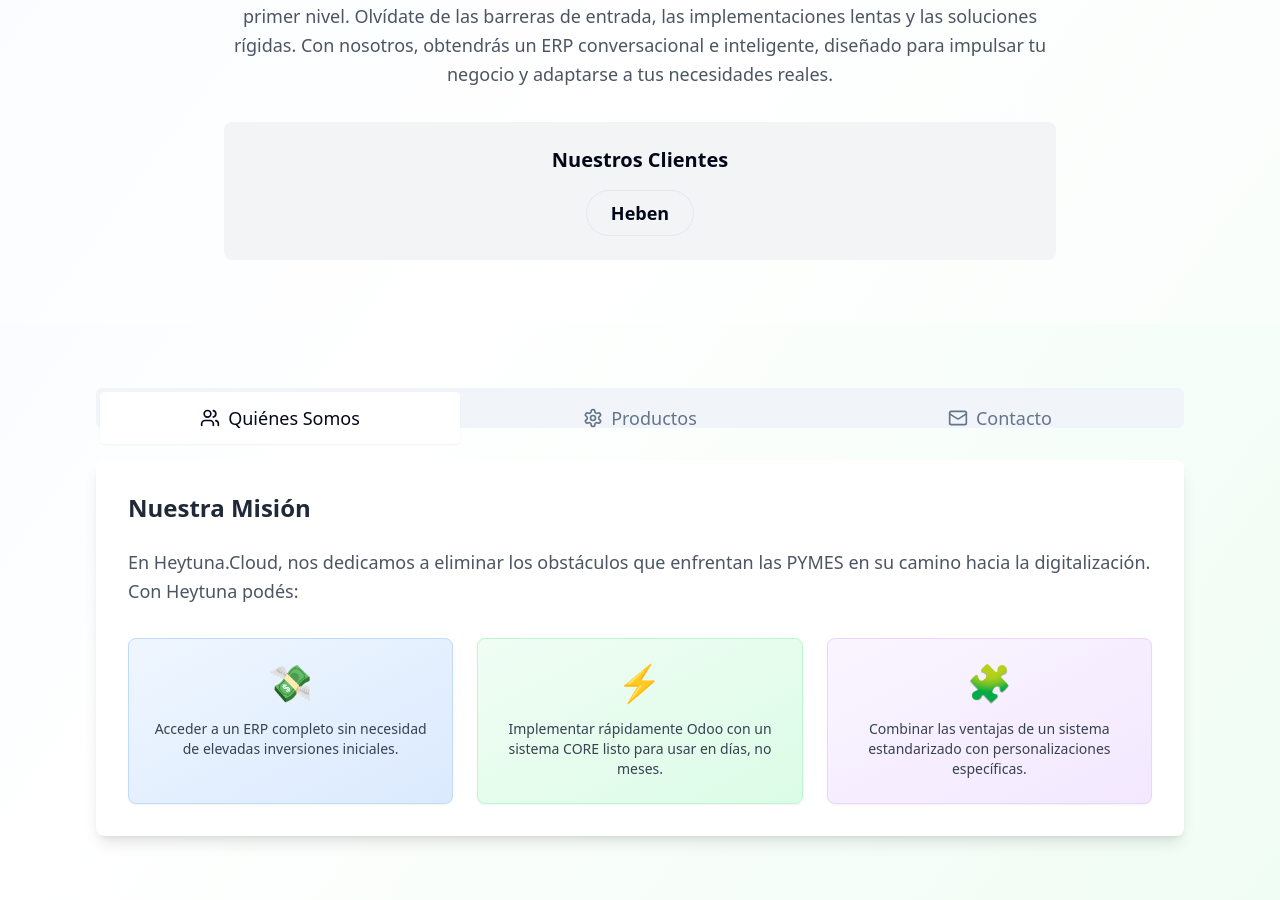
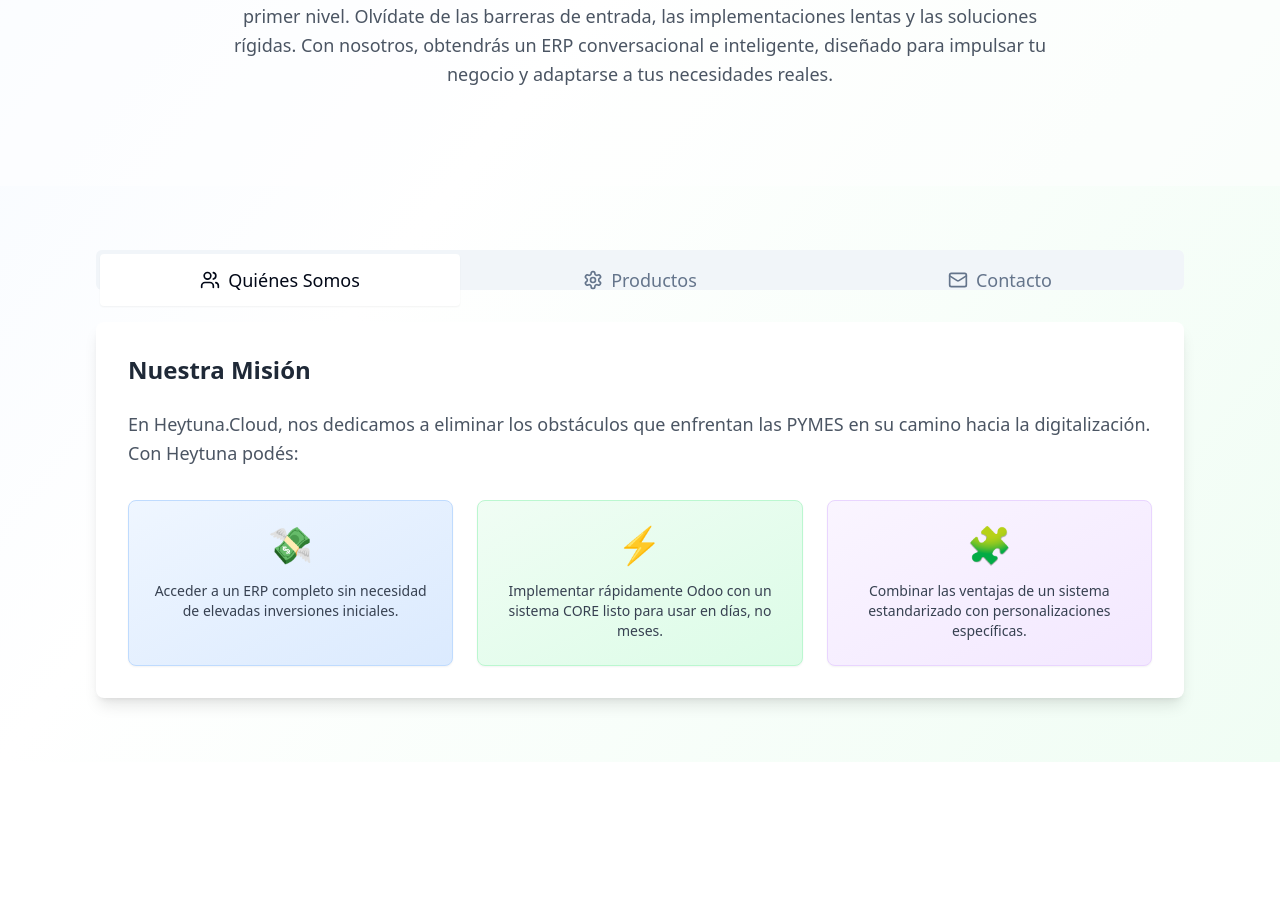
Before and after one commit to HeyTunaGit/heytuna-core-ai, a React (Vite) app: page / in a window 1280 px wide. Shown: the part 868-1768 px from the top of the page. After the commit the page ends 1630 px from the top, so only its background shows below. Built offline with nearby package versions, Linux system fonts and the light colour scheme.

Commit message:
Remove client section
Remove the section displaying client information from the home page.

```diff
--- a/src/pages/Index.tsx
+++ b/src/pages/Index.tsx
@@ -1,4 +1,3 @@
-
 import { useState } from "react";
 import { Button } from "@/components/ui/button";
 import { Card, CardContent, CardHeader, CardTitle } from "@/components/ui/card";
@@ -83,12 +82,6 @@ const Index = () => {
             Olvídate de las barreras de entrada, las implementaciones lentas y las soluciones rígidas.
             Con nosotros, obtendrás un ERP conversacional e inteligente, diseñado para impulsar tu negocio y adaptarse a tus necesidades reales.
           </p>
-          <div className="bg-gray-100 p-6 rounded-lg">
-            <h3 className="text-xl font-semibold mb-4">Nuestros Clientes</h3>
-            <Badge variant="outline" className="text-lg px-6 py-2">
-              Heben
-            </Badge>
-          </div>
         </div>
       </section>
 
```
